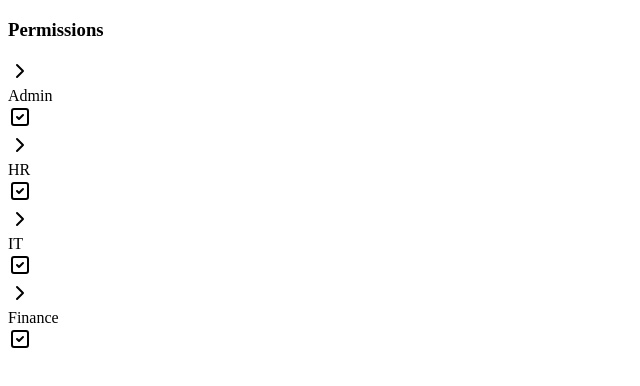
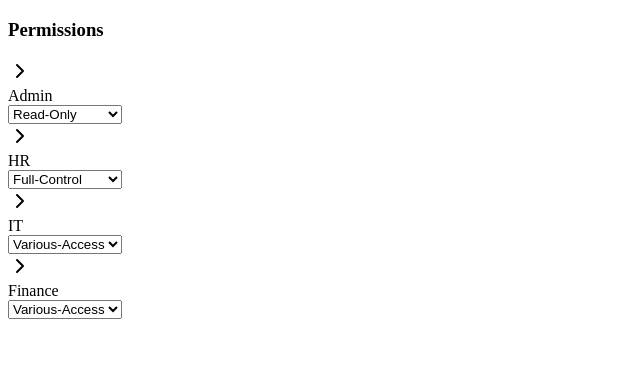
Before and after one commit to khasogi27/angular-table-inline-editing, an Angular app: page / in a window 1280 px wide. Shown: the top 386 px of the page, without its empty margins (0-640 px from the left). Built offline with nearby package versions, Linux system fonts and the light colour scheme.

Commit message:
5 files modified

```diff
--- a/src/app/app.component.html
+++ b/src/app/app.component.html
@@ -1,6 +1,7 @@
 <div class="container-xl">
   <core-tree-view
     [dataSource]="dsTreeView"
+    [dataSelect]="dsSelect"
     [expanded]="dsExpanded">
   </core-tree-view>
 </div>
--- a/src/app/app.component.ts
+++ b/src/app/app.component.ts
@@ -1,5 +1,10 @@
 import { Component, OnInit, ViewChild } from '@angular/core';
-import { dsGridUser, dsTreeGridUser, dsTreeView } from './t-grid/local-data';
+import {
+  dsGridUser,
+  dsPath,
+  dsTreeGridUser,
+  dsTreeView,
+} from './t-grid/local-data';
 // import { BackgroundType, FieldType } from './t-grid/grid/grid.component';
 import {
   BackgroundType,
@@ -154,6 +159,7 @@ export class AppComponent implements OnInit {
 
   public dsTreeView: any[];
   public dsExpanded: boolean = false;
+  public dsSelect: any[];
 
   constructor() {}
 
@@ -161,6 +167,7 @@ export class AppComponent implements OnInit {
     this.dsUser = dsGridUser;
     this.dsTreeUser = dsTreeGridUser;
     this.dsTreeView = dsTreeView;
+    this.dsSelect = dsPath;
   }
 
   onSaveClick() {
--- a/src/app/t-grid/local-data.ts
+++ b/src/app/t-grid/local-data.ts
@@ -31,18 +31,24 @@ export const dsGridUser = [
   },
 ];
 
+export const dsPath = [
+  '/app/master/manpower#Various-Access',
+  '/app/admin/users#Full-Control',
+  '/app/admin/user#Read-Only',
+];
+
 export const dsTreeView = [
   {
     name: 'Admin',
-    access: 1,
+    access: 2,
     children: [
       {
         name: 'Employee',
-        access: 1,
+        access: 2,
         children: [
           {
             name: 'User',
-            access: 1,
+            access: 2,
           },
         ],
       },
@@ -66,16 +72,16 @@ export const dsTreeView = [
   },
   {
     name: 'IT',
-    access: 1,
+    access: 0,
     children: [],
   },
   {
     name: 'Finance',
-    access: 1,
+    access: 0,
     children: [
       {
         name: 'Employee',
-        access: 1,
+        access: 0,
       },
     ],
   },
--- a/src/app/t-grid/tree-view/tree-view.component.html
+++ b/src/app/t-grid/tree-view/tree-view.component.html
@@ -14,10 +14,7 @@
 
 <ng-template #treeNode let-data>
   <div class="list-group-item border-0 {{ data['parent'] ? 'pe-3' : 'pe-0' }}">
-    <div
-      class="row align-items-center mb-2"
-      (contextmenu)="onRightClick($event, data)"
-    >
+    <div class="row align-items-center mb-2">
       <div
         class="col-auto px-0"
         role="button"
@@ -39,8 +36,18 @@
           {{ data.name }}
         </div>
       </div>
-      <div class="col-auto" role="button">
-        <a [innerHTML]="dsIcon.checkbox | saveSvg"></a>
+      <div class="col-auto">
+        <select class="form-select">
+          <ng-template ngFor let-dd [ngForOf]="dsDropdown">
+            <option
+              [value]="dd.value"
+              [selected]="dd.value == data.access"
+              (click)="onRightClick($event, dd)"
+            >
+              {{ dd.name }}
+            </option>
+          </ng-template>
+        </select>
       </div>
     </div>
     <ng-container *ngIf="data.expand">
--- a/src/app/t-grid/tree-view/tree-view.component.ts
+++ b/src/app/t-grid/tree-view/tree-view.component.ts
@@ -9,9 +9,11 @@ import { TablerIcon } from '../icons';
 export class TreeViewComponent implements OnChanges {
   @Input() dataSource: any[] = [];
   @Input() expanded: boolean = true;
+  @Input() dataSelect: any[] = [];
 
   public dsIcon: any = TablerIcon;
-  public dsTreeView: any = [];
+  public dsTreeView: any[] = [];
+  public dsDropdown: any[] = [];
 
   constructor() {}
 
@@ -21,6 +23,18 @@ export class TreeViewComponent implements OnChanges {
     for (let item of this.dsTreeView) {
       item['parent'] = true;
     }
+
+    if (this.dataSelect.length == 0) return;
+    this.dataSelect.find((ds, i) => {
+      let splitOf = ds.split('#');
+      let perm = splitOf[1];
+      let path = splitOf[0];
+
+      for (let dd of this.dsDropdown) if (dd.name == perm) continue;
+      this.dsDropdown.push({ name: perm, value: i, path });
+    });
+
+    console.log(this.dsDropdown, '<<<');
   }
 
   addValueChange(data: any) {
@@ -32,6 +46,7 @@ export class TreeViewComponent implements OnChanges {
   }
 
   onRightClick(evn: any, data: any) {
+    console.log(data, 'data');
     console.log(this.dsTreeView, '<<<');
     evn.preventDefault();
   }
```
